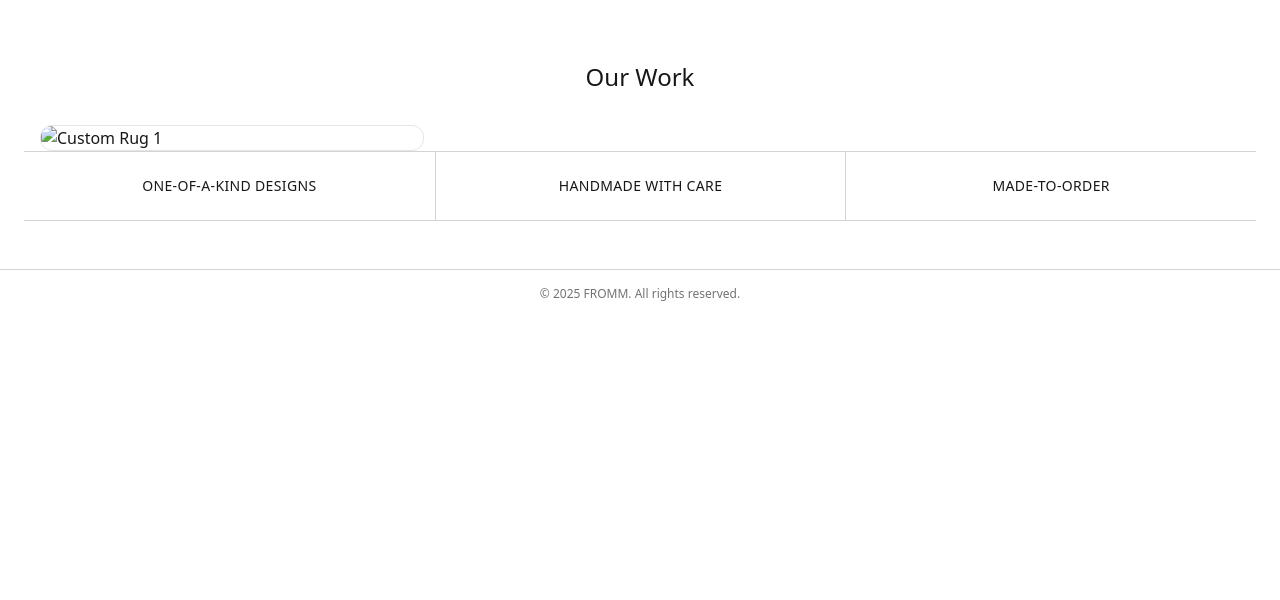
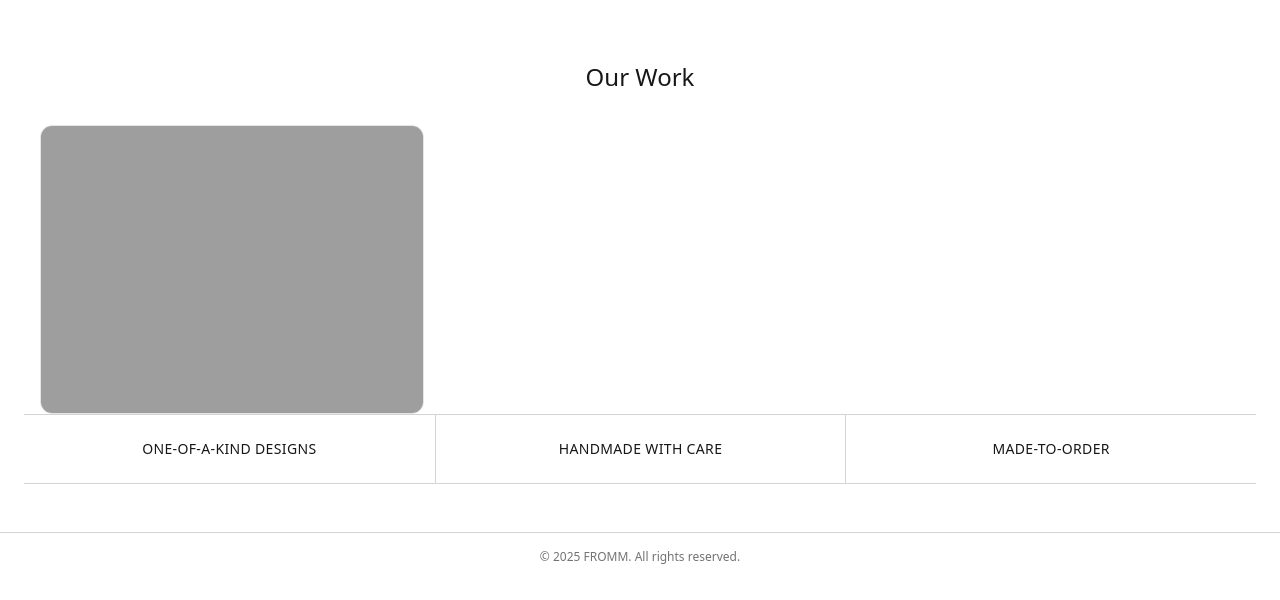
Before and after one commit to sickcurse/fromm-website, a plain HTML site: page index.html in a window 1280 px wide. Shown: the part 192-792 px from the top of the page. Drawn offline with nearby package versions, Linux system fonts and the light colour scheme; the site is published under a folder, as on GitHub Pages, so addresses that start at the root find nothing.

Commit message:
needed to remove backslash

```diff
--- a/index.html
+++ b/index.html
@@ -30,7 +30,7 @@
         <h2 class="text-center text-2xl font-light mb-8">Our Work</h2>
         <div class="grid grid-cols-1 sm:grid-cols-2 md:grid-cols-3 gap-6 px-4">
           <div class="overflow-hidden border border-neutral-200 rounded-xl hover:shadow transition">
-            <img src="/rugpugs/nice.jpeg" alt="Custom Rug 1" class="w-full h-auto object-cover" />
+            <img src="rugpugs/nice.jpeg" alt="Custom Rug 1" class="w-full h-auto object-cover" />
           </div>
         </div>
       </section>
```
